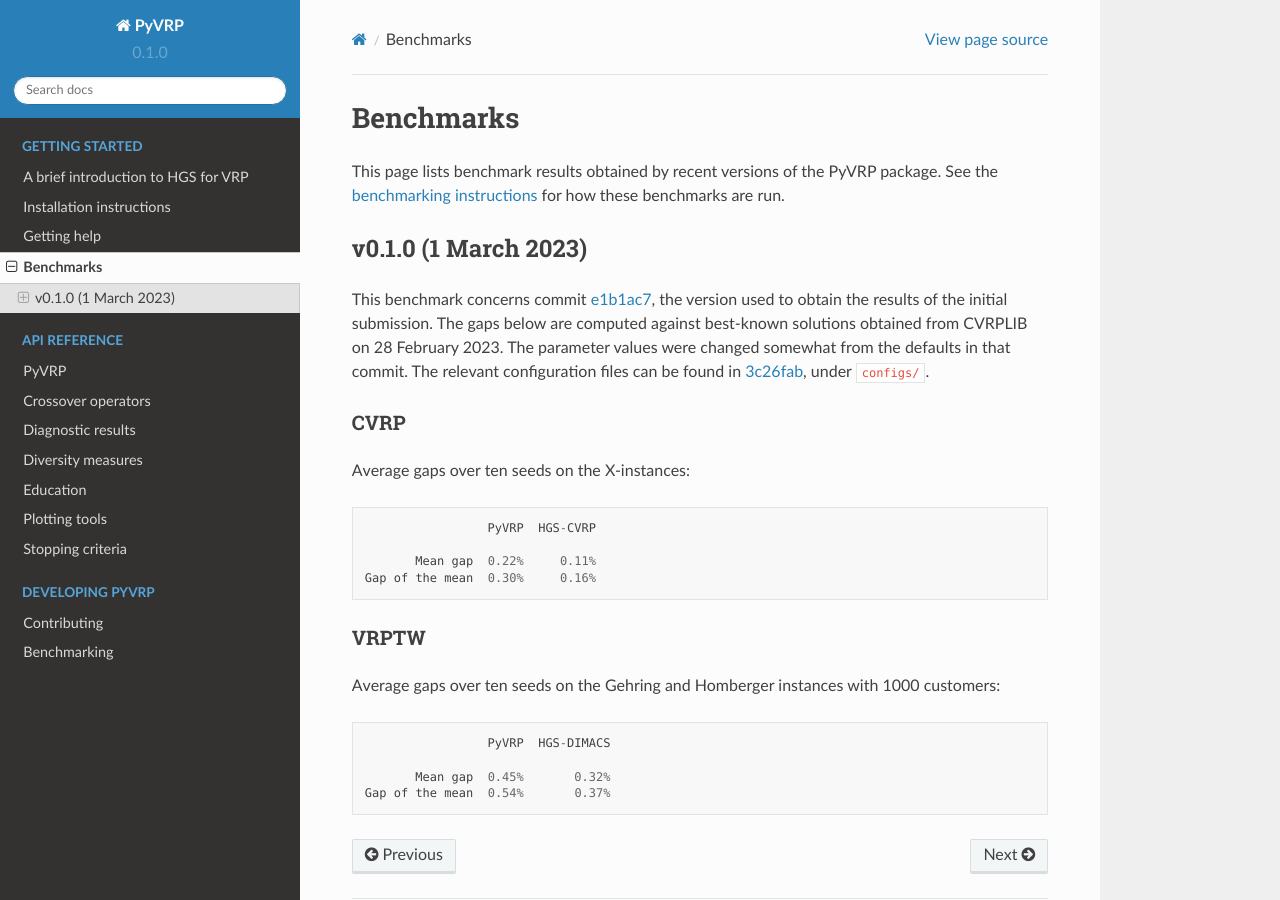
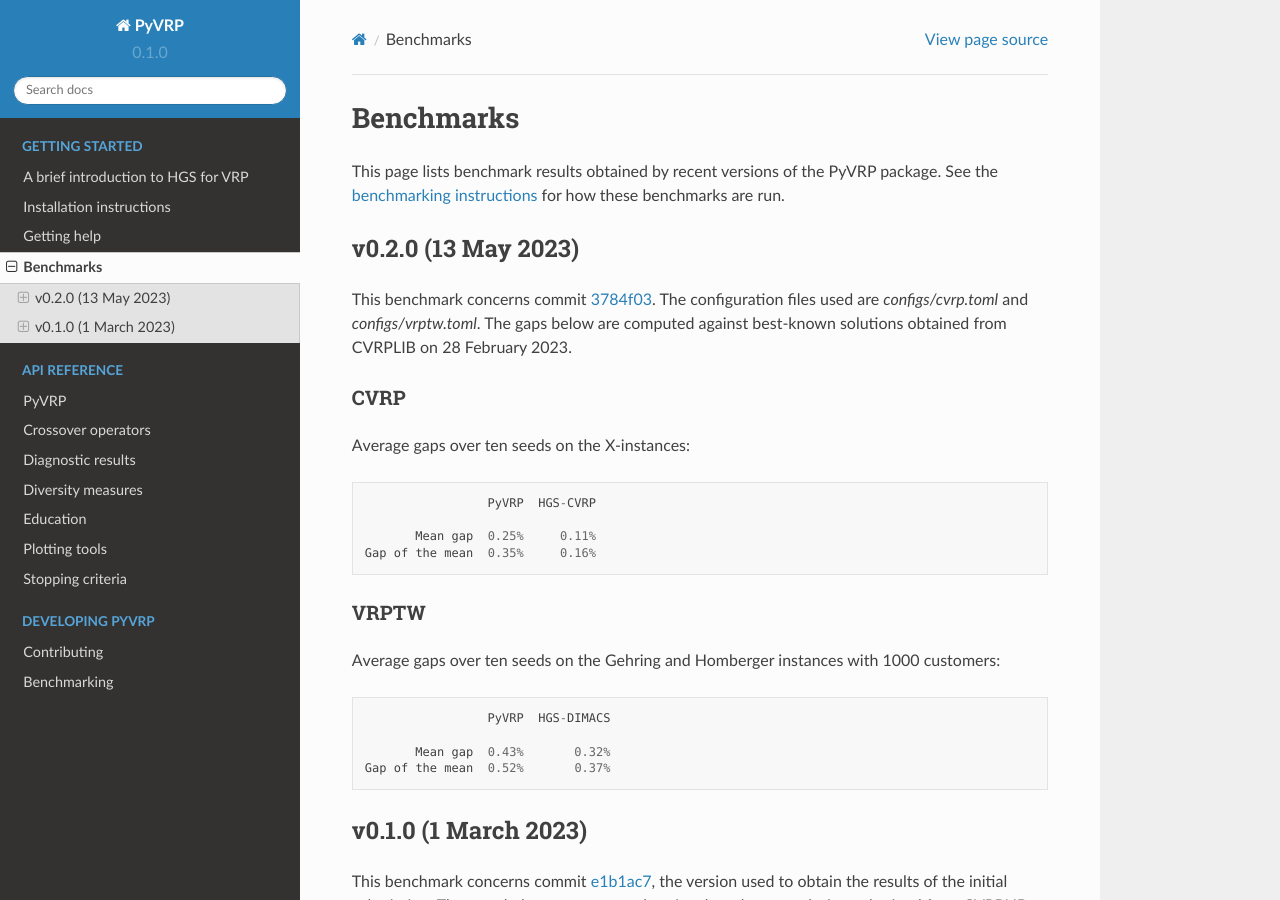
Before and after one commit to PyVRP/PyVRP, a Sphinx documentation site: the page built from docs/source/setup/benchmarks.rst, in a window 1280 px wide and 900 px high. Built offline with Sphinx 7.4.7 and the Read the Docs theme 2.0.0, drawn with Linux system fonts in a browser that asks for light colours; pages that are not in the unit, such as notebooks, are missing from menus.

Commit message:
Benchmarks for v0.2.0

```diff
--- a/docs/source/setup/benchmarks.rst
+++ b/docs/source/setup/benchmarks.rst
@@ -3,6 +3,38 @@
 
 This page lists benchmark results obtained by recent versions of the PyVRP package.
 See the :doc:`benchmarking instructions <../dev/benchmarking>` for how these benchmarks are run.
+
+
+v0.2.0 (13 May 2023)
+---------------------
+This benchmark concerns commit `3784f03 <https://github.com/PyVRP/PyVRP/tree/3784f03fa3b6777613fb0bc8cedeac5ad372cfe4>`_.
+The configuration files used are `configs/cvrp.toml` and `configs/vrptw.toml`.
+The gaps below are computed against best-known solutions obtained from CVRPLIB on 28 February 2023.
+
+CVRP
+^^^^
+
+Average gaps over ten seeds on the X-instances:
+
+.. code-block::
+
+                    PyVRP  HGS-CVRP
+
+          Mean gap  0.25%     0.11%
+   Gap of the mean  0.35%     0.16%
+
+VRPTW
+^^^^^
+
+Average gaps over ten seeds on the Gehring and Homberger instances with 1000 customers:
+
+.. code-block::
+
+                    PyVRP  HGS-DIMACS
+
+          Mean gap  0.43%       0.32%
+   Gap of the mean  0.52%       0.37%
+
 
 v0.1.0 (1 March 2023)
 ---------------------
```
